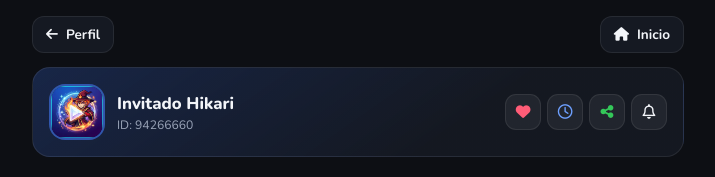
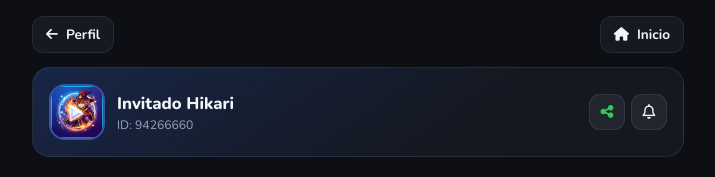
Before and after one commit to Zerimar906/Hikari-Play, a plain HTML site: page ajustes.html in a window 1280 px wide. Shown: the top 177 px of the page, without its empty margins (282-997 px from the left). Drawn offline with nearby package versions, Linux system fonts and the light colour scheme.

Commit message:
Add files via upload

```diff
--- a/ajustes.html
+++ b/ajustes.html
@@ -31,12 +31,6 @@
     </div>
 
     <div class="hero-actions">
-      <button type="button" class="hero-icon-btn fav-ico" title="Ir a Favoritos" onclick="document.getElementById('favoritosSec').scrollIntoView({behavior:'smooth'})">
-        <i class="fas fa-heart"></i>
-      </button>
-      <button type="button" class="hero-icon-btn hist-ico" title="Ir a Historial" onclick="document.getElementById('historialSec').scrollIntoView({behavior:'smooth'})">
-        <i class="far fa-clock"></i>
-      </button>
       <button type="button" class="hero-icon-btn share-ico" title="Compartir" onclick="shareApp()">
         <i class="fas fa-share-alt"></i>
       </button>
--- a/css/ajustes.css
+++ b/css/ajustes.css
@@ -109,7 +109,6 @@
     margin-top: 2px;
   }
 
-  /* Botones rápidos al lado de Notificación */
   .hero-actions {
     display: flex;
     align-items: center;
@@ -139,8 +138,6 @@
     transform: translateY(-1px);
   }
 
-  .hero-icon-btn.fav-ico i { color: #ff5c77; }
-  .hero-icon-btn.hist-ico i { color: #6ea0ff; }
   .hero-icon-btn.share-ico i { color: #34c759; }
 
   .section-head {
```
